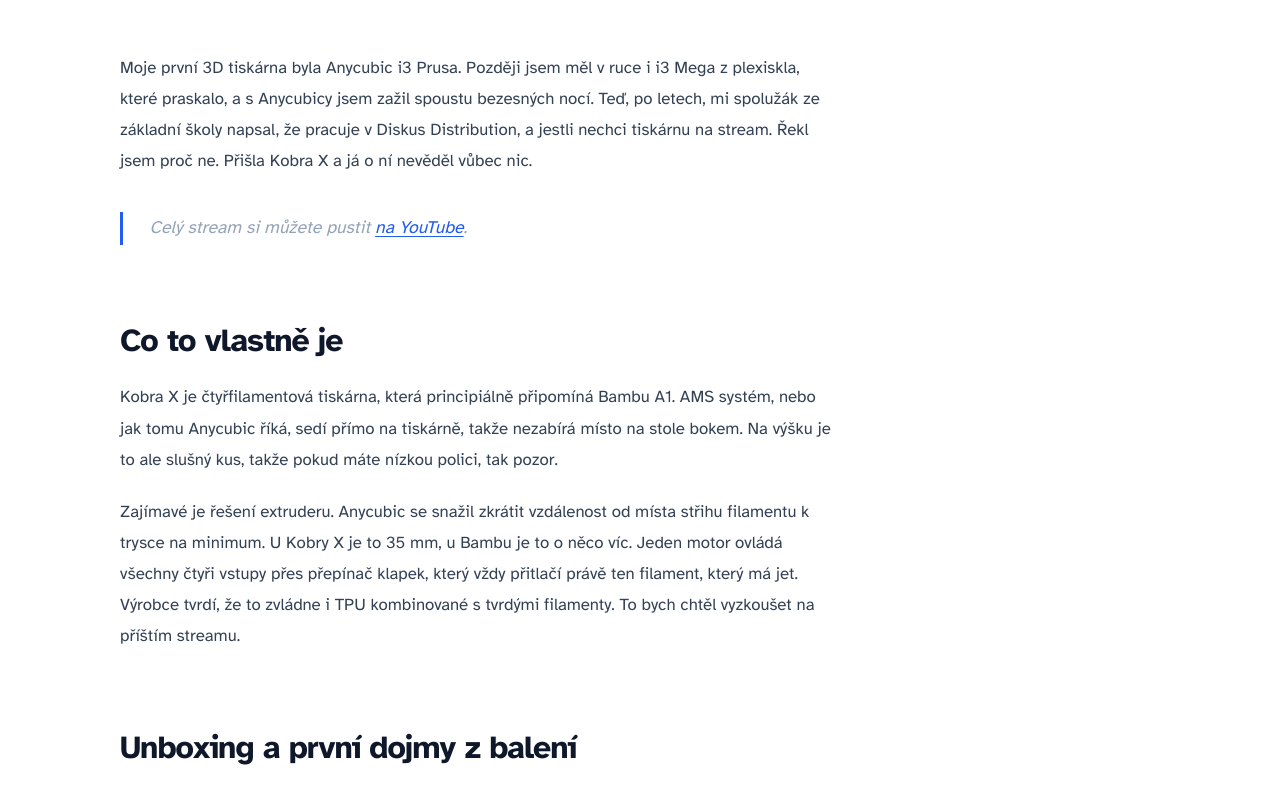
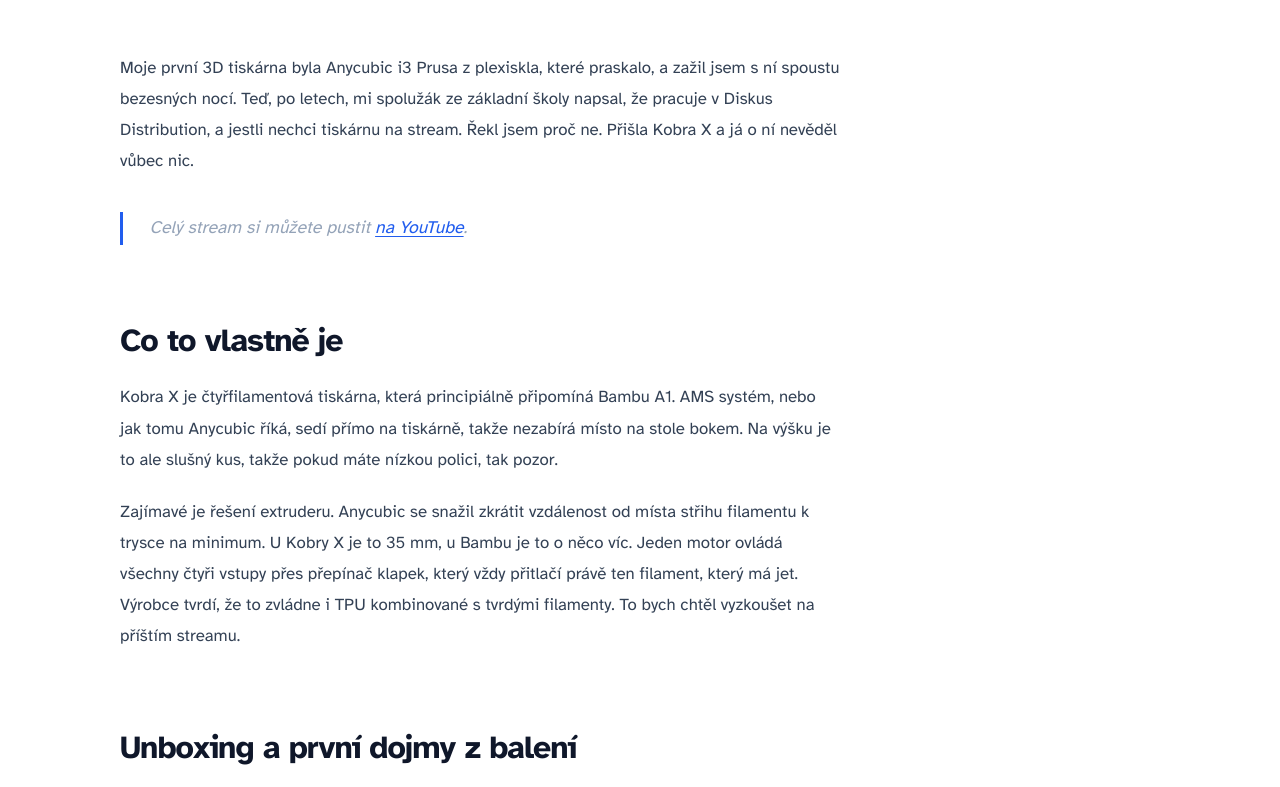
Before and after one commit to PavelTajdus/3dtiskjeradost, an Astro site: page /blog/anycubic-kobra-x-unboxing-slozeni-a-prvni-tisk in a window 1280 px wide. Shown: the part 1006-1793 px from the top of the page. Built offline with nearby package versions, Linux system fonts and the light colour scheme; Astro itself is replaced by a stand-in of ours.

Commit message:
Remove i3 Mega from Anycubic recap

```diff
--- a/src/content/blog/anycubic-kobra-x-unboxing-slozeni-a-prvni-tisk.md
+++ b/src/content/blog/anycubic-kobra-x-unboxing-slozeni-a-prvni-tisk.md
@@ -8,7 +8,7 @@
 draft: false
 ---
 
-Moje první 3D tiskárna byla Anycubic i3 Prusa. Později jsem měl v ruce i i3 Mega z plexiskla, které praskalo, a s Anycubicy jsem zažil spoustu bezesných nocí. Teď, po letech, mi spolužák ze základní školy napsal, že pracuje v Diskus Distribution, a jestli nechci tiskárnu na stream. Řekl jsem proč ne. Přišla Kobra X a já o ní nevěděl vůbec nic.
+Moje první 3D tiskárna byla Anycubic i3 Prusa z plexiskla, které praskalo, a zažil jsem s ní spoustu bezesných nocí. Teď, po letech, mi spolužák ze základní školy napsal, že pracuje v Diskus Distribution, a jestli nechci tiskárnu na stream. Řekl jsem proč ne. Přišla Kobra X a já o ní nevěděl vůbec nic.
 
 > Celý stream si můžete pustit [na YouTube](https://www.youtube.com/watch?v=I-Ec5CXkkQo).
 
```
